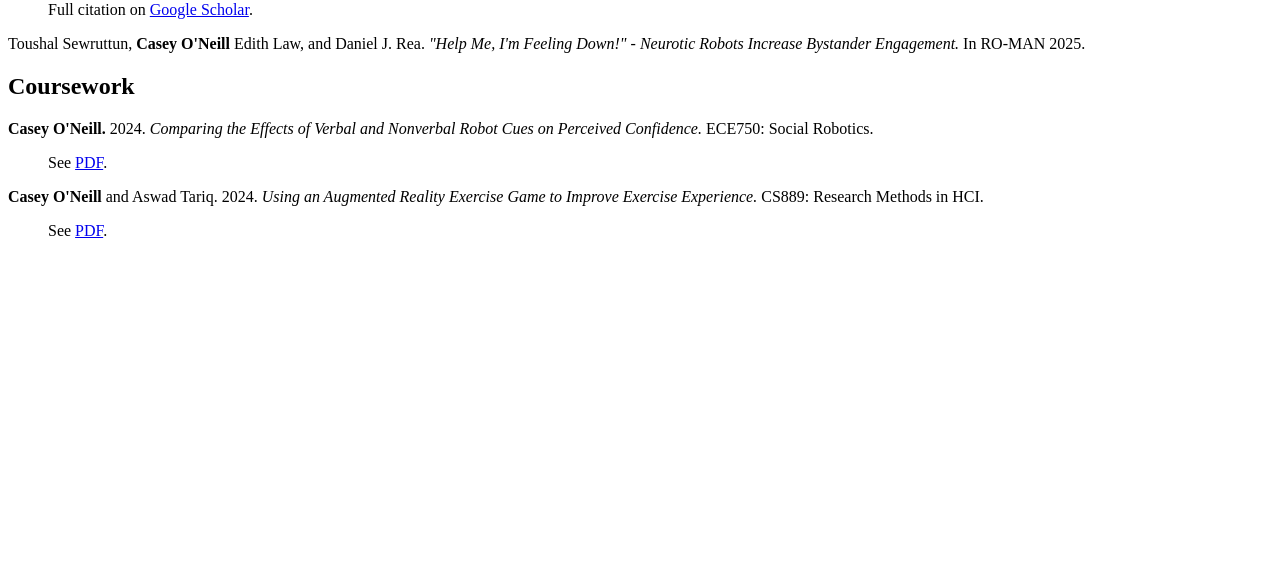
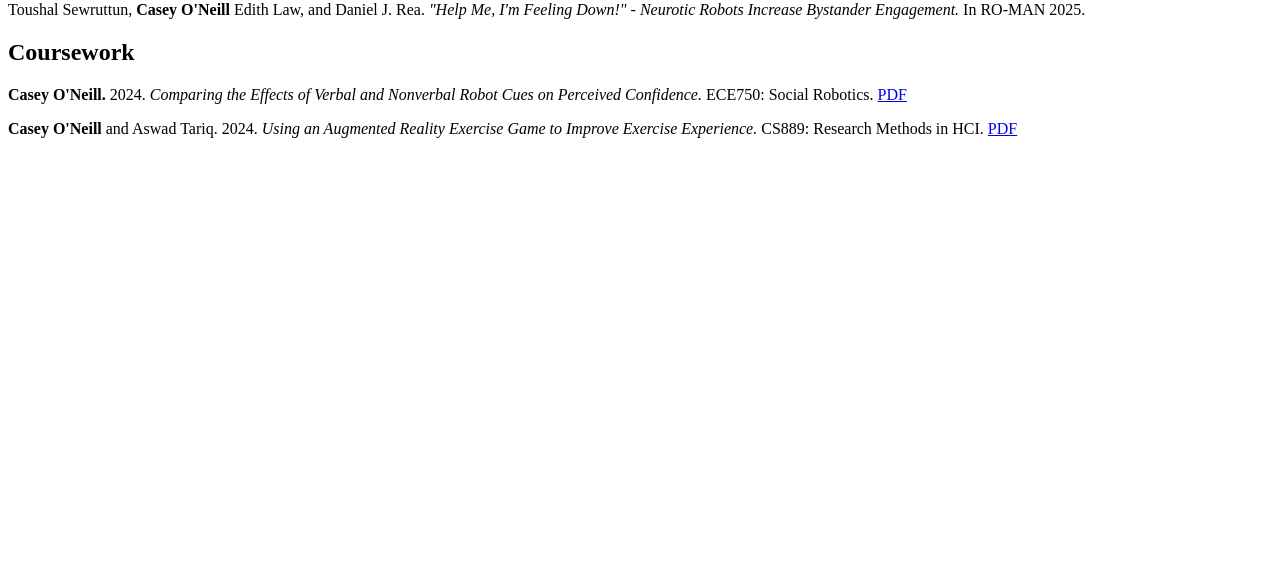
Before and after one commit to casey-oneill/casey-oneill.github.io, an Eleventy site: page content/research.md in a window 1280 px wide. Shown: the part 214-800 px from the top of the page. Built offline with nearby package versions, Linux system fonts and the light colour scheme; Eleventy itself is replaced by a stand-in of ours; files that its build step writes are made by us from their sources.

```diff
--- a/content/research.md
+++ b/content/research.md
@@ -8,18 +8,12 @@ My <a href="https://cs.uwaterloo.ca/events/masters-thesis-presentation-hci-explo
 
 ## Publications
 
-Nabil Bin Hannan, **Casey O'Neill**, Anthony Maocheia-Ricci and Edith Law. _LTJ: A Capability-based Digital Journaling Tool to Support Well-being of Newcomers in Life Transition._ In CSCW 2025.
-
-> Full citation on <a href="https://scholar.google.ca/scholar?q=LTJ%3A+A+Capability-based+Digital+Journaling+Tool+to+Support+Well-being+of+Newcomers+in+Life+Transition">Google Scholar</a>.
+Nabil Bin Hannan, **Casey O'Neill**, Anthony Maocheia-Ricci and Edith Law. _LTJ: A Capability-based Digital Journaling Tool to Support Well-being of Newcomers in Life Transition._ In CSCW 2025. <a href="https://scholar.google.ca/scholar?q=LTJ%3A+A+Capability-based+Digital+Journaling+Tool+to+Support+Well-being+of+Newcomers+in+Life+Transition"><i class="bi bi-mortarboard-fill"></i> Google Scholar</a>
 
 Toushal Sewruttun, **Casey O'Neill** Edith Law, and Daniel J. Rea. _"Help Me, I'm Feeling Down!" - Neurotic Robots Increase Bystander Engagement._ In RO-MAN 2025.
 
 ## Coursework
 
-**Casey O'Neill.** 2024. _Comparing the Effects of Verbal and Nonverbal Robot Cues on Perceived Confidence._ ECE750: Social Robotics.
+**Casey O'Neill.** 2024. _Comparing the Effects of Verbal and Nonverbal Robot Cues on Perceived Confidence._ ECE750: Social Robotics. <a href="/downloads/CONeill_ECE750_2024.pdf"><i class="bi bi-file-earmark-pdf-fill"></i> PDF</a>
 
-> See <a href="/downloads/CONeill_ECE750_2024.pdf">PDF</a>.
-
-**Casey O'Neill** and Aswad Tariq. 2024. _Using an Augmented Reality Exercise Game to Improve Exercise Experience._ CS889: Research Methods in HCI.
-
-> See <a href="/downloads/CONeill_CS889_2024.pdf">PDF</a>.
+**Casey O'Neill** and Aswad Tariq. 2024. _Using an Augmented Reality Exercise Game to Improve Exercise Experience._ CS889: Research Methods in HCI. <a href="/downloads/CONeill_CS889_2024.pdf"><i class="bi bi-file-earmark-pdf-fill"></i> PDF</a>
--- a/package.json
+++ b/package.json
@@ -7,6 +7,7 @@
   "main": "index.js",
   "scripts": {
     "build": "npx @11ty/eleventy",
+    "build-ghpages": "npx @11ty/eleventy --pathprefix=/casey-oneill.github.io/",
     "start": "npx @11ty/eleventy --serve --quiet"
   },
   "repository": {
```
Also changed, not shown: _includes/layout.html (+3 -3 lines), .github/workflows/deploy-to-ghpages.yml (added).
